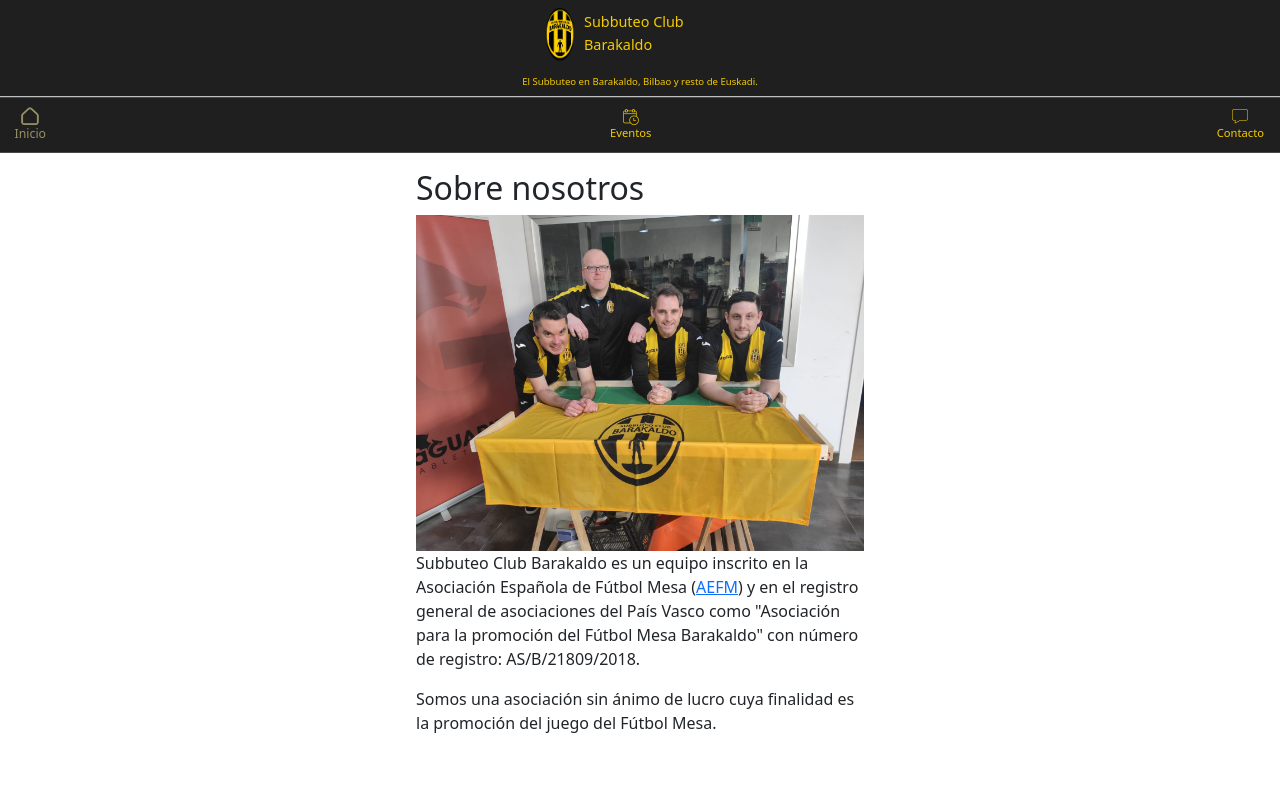
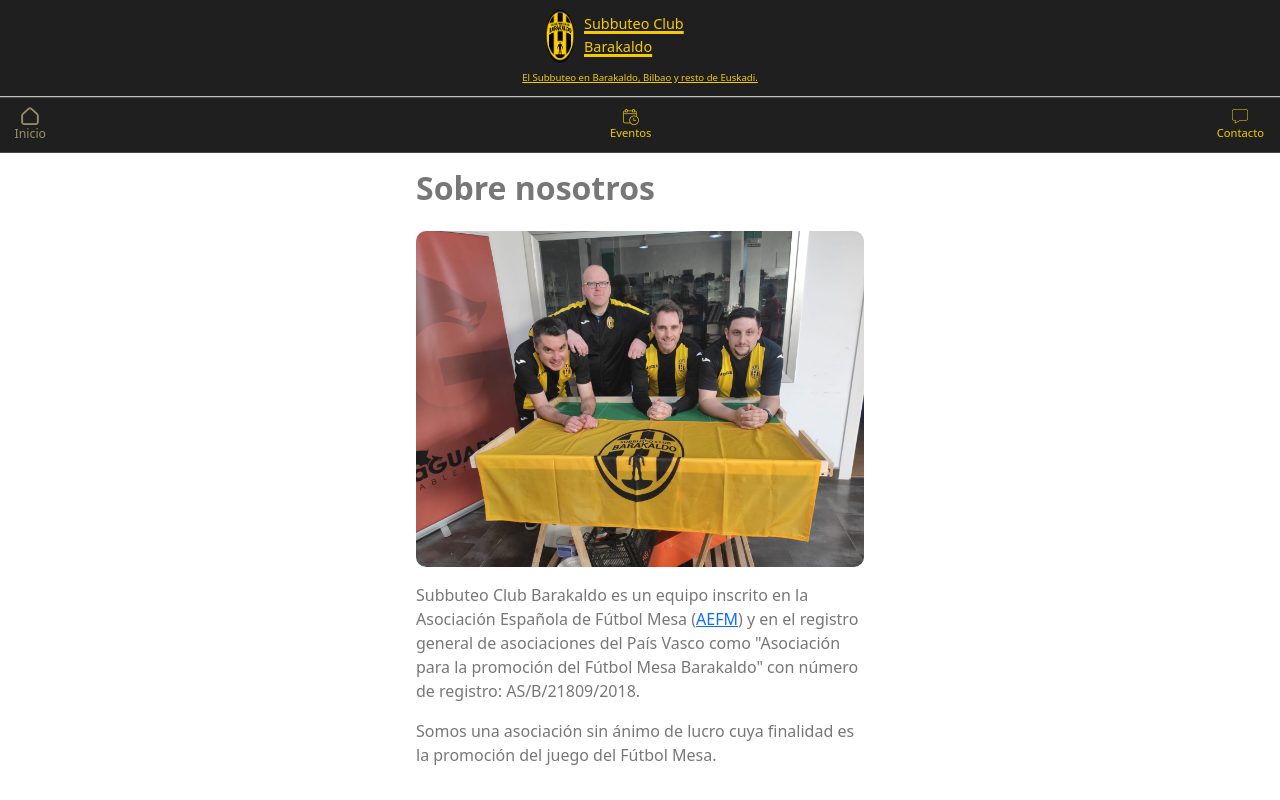
Before and after one commit to j0tac3/SCBarakaldo, an Angular app: page /home in a window 1280 px wide. Shown: the top 800 px of the page. Built offline with nearby package versions, Linux system fonts and the light colour scheme.

Commit message:
cambios en el diseñoç

```diff
--- a/src/app/components/contact-modal/contact-modal.component.css
+++ b/src/app/components/contact-modal/contact-modal.component.css
@@ -20,6 +20,12 @@
     color: #777;
     margin-bottom: 2rem;
 }
+.label{
+    color: #777;
+}
+.input{
+    margin-bottom: .2rem;
+}
 .textarea{
     height: 100px;
 }
--- a/src/app/components/contact-modal/contact-modal.component.html
+++ b/src/app/components/contact-modal/contact-modal.component.html
@@ -5,11 +5,11 @@
     <div class="form-floating mb-3">
       <input  type="email"
               id="contactMail"
-              class="form-control"
+              class="form-control input"
               id="floatingInput"
               placeholder="name@example.com"
               formControlName="contactMail">
-      <label for="floatingInput">Email</label>
+      <label for="floatingInput" class="label">Email</label>
       <div [hidden]="!(contactMail?.invalid && (contactMail?.dirty || contactMail?.touched))"
             class="alert alert-danger">
         <div [hidden]="!(contactMail?.errors?.['pattern'])">
@@ -19,36 +19,36 @@
           Es necesario introducir un correo electrónico.
         </div>
       </div>
-      <div class="form-text">Introduzca su email.</div>
+      <!-- <div class="form-text">Introduzca su email.</div> -->
     </div>
     <div class="form-floating mb-3">
       <input  type="email"
-              class="form-control"
+              class="form-control input"
               id="floatingInput"
               placeholder="name@example.com"
               formControlName="subject">
-      <label for="floatingInput">Asunto</label>
+      <label for="floatingInput" class="label">Asunto</label>
       <div [hidden]="!(subject?.invalid && (subject?.dirty || subject?.touched))"
             class="alert alert-danger">
         <div [hidden]="!(subject?.errors?.['required'])">
           Es necesario introducir el asunto.
         </div>
       </div>
-      <div class="form-text">Introduzca el asunto de su consulta.</div>
+      <!-- <div class="form-text">Introduzca el asunto de su consulta.</div> -->
     </div>
     <div class="form-floating">
-      <textarea class="form-control textarea"
+      <textarea class="form-control textarea input"
                 placeholder="Leave a comment here"
                 id="floatingTextarea"
                 formControlName="message"></textarea>
-      <label for="floatingTextarea">Comentario</label>
+      <label for="floatingTextarea" class="label">Comentario</label>
       <div [hidden]="!(message?.invalid && (message?.dirty || message?.touched))"
             class="alert alert-danger">
         <div [hidden]="!(message?.errors?.['required'])">
           Es necesario introducir un mensaje.
         </div>
       </div>
-      <div class="form-text">Introduzca su consulta.</div>
+      <!-- <div class="form-text">Introduzca su consulta.</div> -->
     </div>
     <div class="d-grid gap-2 my-3">
       <button type="button"
--- a/src/app/components/header/header.component.css
+++ b/src/app/components/header/header.component.css
@@ -11,6 +11,13 @@
 .logo__container{
     display: flex;
     justify-content: center;
+}
+.logo__enlace{
+    color: #f5cb00;
+    transition: color .3s;
+}
+.logo__enlace:hover{
+    color: #fff;
 }
 .slogan{
     font-size: .6rem;
--- a/src/app/components/header/header.component.html
+++ b/src/app/components/header/header.component.html
@@ -1,4 +1,6 @@
 <div class="header">
+    <a routerLink="home"
+        class="logo__enlace">
     <div class="logo__container">
         <img    src="assets/media/image/logo/logo.png"
                 alt="Logo"
@@ -6,4 +8,5 @@
         <h2 class="header__title"></h2>
     </div>
     <span class="slogan">El Subbuteo en Barakaldo, Bilbao y resto de Euskadi.</span>
+</a>
 </div>
--- a/src/app/components/nosotros/nosotros.component.css
+++ b/src/app/components/nosotros/nosotros.component.css
@@ -2,7 +2,13 @@
     width: 100%;
     padding: 1rem;
     margin: 0;
+    color: #777
+}
+.title{
+    font-weight: bold;
 }
 .nosotros{
     width: 100%;
+    border-radius: 10px;
+    margin: 1rem 0;
 }
--- a/src/app/components/nosotros/nosotros.component.html
+++ b/src/app/components/nosotros/nosotros.component.html
@@ -1,5 +1,5 @@
 <div class="container">
-    <h2>Sobre nosotros</h2>
+    <h2 class="title">Sobre nosotros</h2>
     <img src="assets/media/image/nosotros/nosotros.jpg"
         alt="Nosotros"
         class="nosotros">
```
